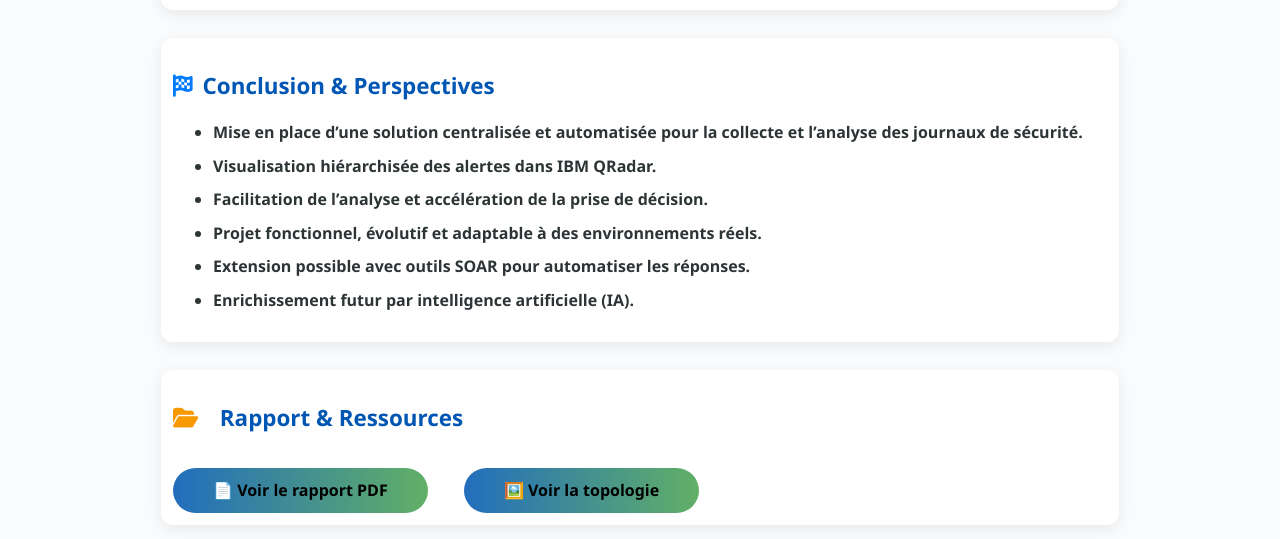
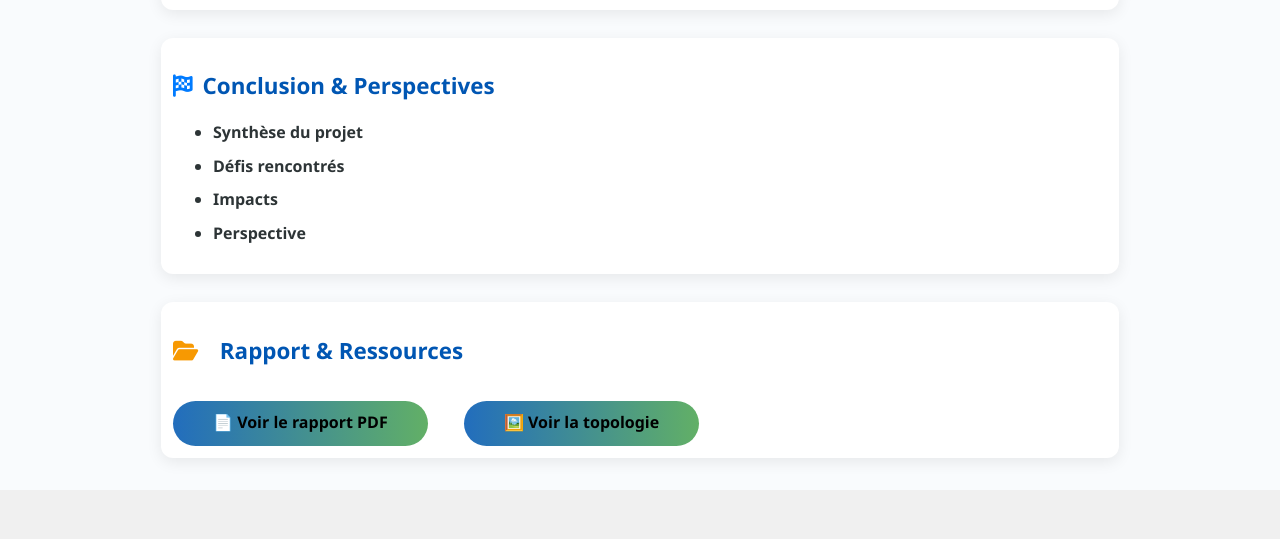
Before and after one commit to sadok005/Plan-PResentation, a plain HTML site: page index.html in a window 1280 px wide. Shown: the part 1818-2357 px from the top of the page. Drawn offline with Linux system fonts and the light colour scheme.

Commit message:
Update index.html

```diff
--- a/index.html
+++ b/index.html
@@ -165,7 +165,7 @@
       <h2><i class="fa-solid fa-gears fa-spin" style="color: #1976d2;"></i> Cadre technique </h2>
       <ul>
         <li><strong> Structure fonctionnelle de la solution </strong></li>
-        <li><strong> Outils utilisés</strong></li>
+        <li><strong> Outils utilisés </strong></li>
         <li><strong>  Notions techniques principale </strong></li>
         <li><strong> L’infrastructure réseau  </strong></li>
         <li><strong> Présentation générale d’IBM QRadar </strong></li>
@@ -180,9 +180,9 @@
       <ul>
         <li><strong>  Infrastructure réseau : 1/2 </strong></li>
         <li><strong>  Infrastructure réseau : 2/2 </strong></li>
-        <li><strong> Intégration du SIEM : 1/2</strong></li>
+        <li><strong> Intégration du SIEM : 1/2 </strong></li>
         <li><strong> Intégration du SIEM : 2/2 </strong></li>
-        <li><strong> Mise en Place d’automatisation : 1/2</strong></li>
+        <li><strong> Mise en Place d’automatisation : 1/2 </strong></li>
          <li><strong> Mise en Place d’automatisation : 2/2 </strong></li>sss
       </ul>
     </div>
@@ -211,12 +211,10 @@
     </h2>
     <ul>
 
-        <li><strong>Mise en place d’une solution centralisée et automatisée pour la collecte et l’analyse des journaux de sécurité. </strong></li>
-        <li><strong>Visualisation hiérarchisée des alertes dans IBM QRadar.</strong></li>
-        <li><strong>Facilitation de l’analyse et accélération de la prise de décision.</strong></li>
-        <li><strong>Projet fonctionnel, évolutif et adaptable à des environnements réels.</strong></li>
-        <li><strong>Extension possible avec outils SOAR pour automatiser les réponses.</strong></li>
-        <li><strong>Enrichissement futur par intelligence artificielle (IA).</strong></li>
+        <li><strong>Synthèse du projet </strong></li>
+        <li><strong>Défis rencontrés </strong></li>
+        <li><strong>Impacts </strong></li>
+        <li><strong>Perspective </strong></li>
     </ul>
 </div>
 
```
